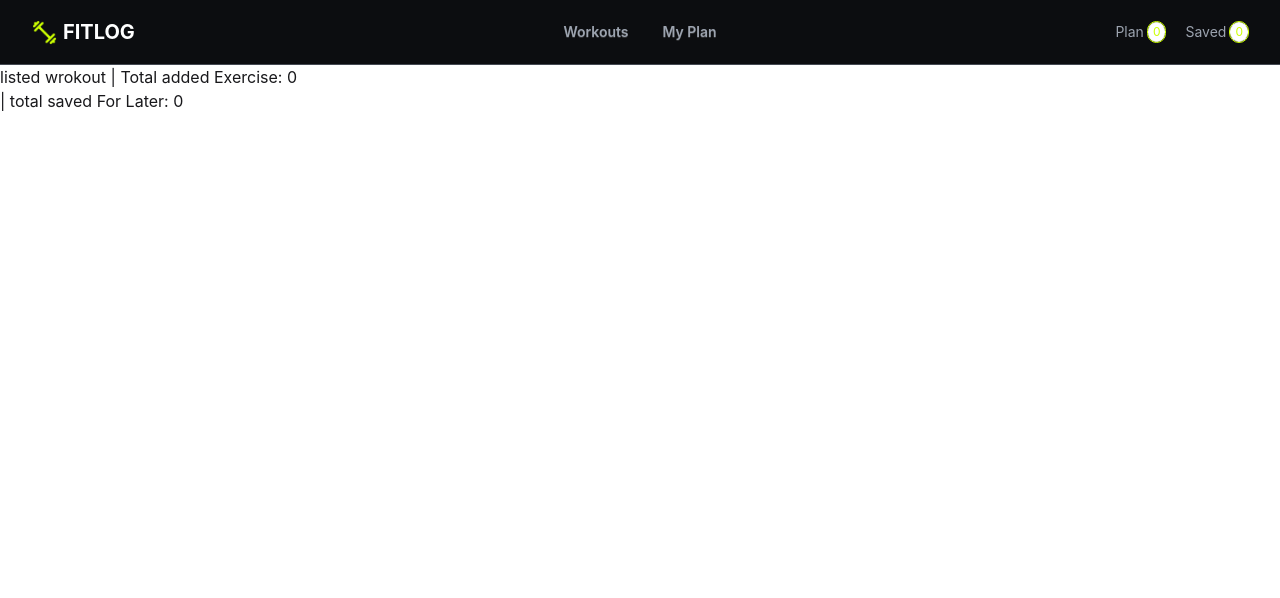
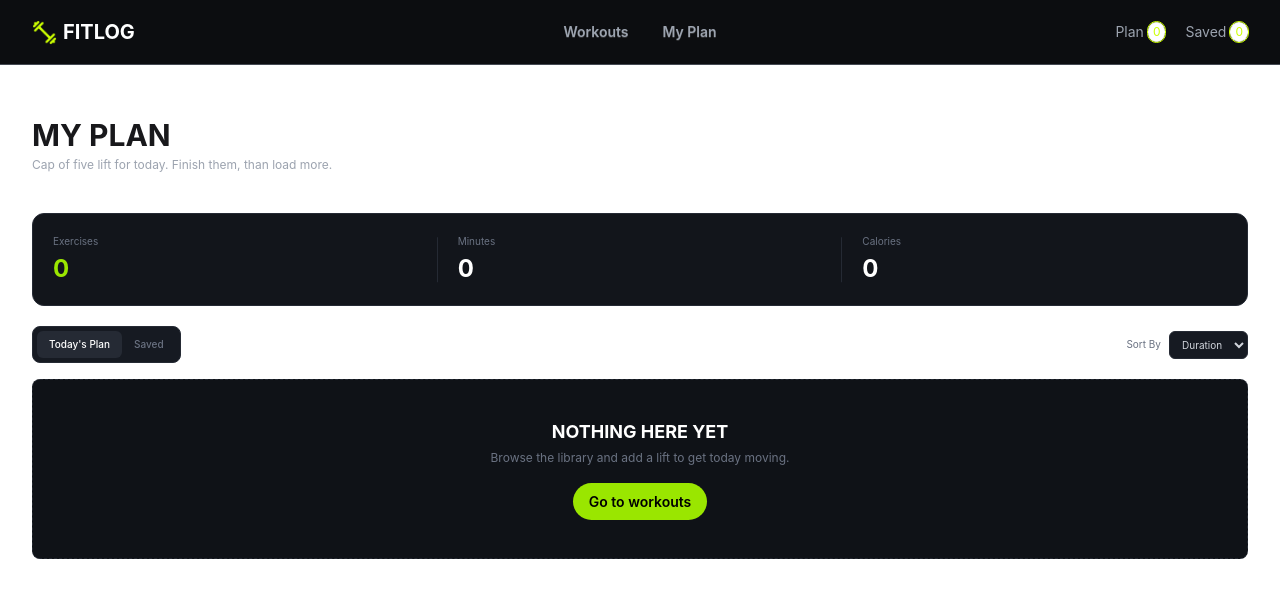
Before and after one commit to CoderYeasin2004/FitLog, a Next.js app: page /my-plan in a window 1280 px wide. Shown: the top 598 px of the page. Built offline with nearby package versions, Linux system fonts and the light colour scheme.

Commit message:
my plan added

```diff
--- a/src/app/Workouts/[id]/page.tsx
+++ b/src/app/Workouts/[id]/page.tsx
@@ -151,7 +151,7 @@ const ExerciseCardDetailsPage = async ({
 
             </div>
 
-            {/* ================= INSTRUCTIONS ================= */}
+            {/*  INSTRUCTIONS  */}
             <div className="mt-5">
               <h2 className="text-2xl font-bold uppercase tracking-wide text-white">
                 Instructions
@@ -173,7 +173,7 @@ const ExerciseCardDetailsPage = async ({
               </ol>
             </div>
 
-            {/* ================= BUTTONS ================= */}
+            {/* BUTTONS  */}
             <div className="mt-5 flex flex-wrap gap-2">
 
               <AddToPlanBtn exercise={exercise} />
--- a/src/app/my-plan/page.tsx
+++ b/src/app/my-plan/page.tsx
@@ -1,16 +1,197 @@
 "use client";
 
-import { ExerciseContext } from '@/context/ExerciseContext';
-import React, { useContext } from 'react';
+import { ExerciseContext } from "@/context/ExerciseContext";
+import { IExercise } from "@/types/exercise.type";
+import React, { useContext } from "react";
+import { useRouter, useSearchParams } from "next/navigation";
+import Link from "next/link";
 
 const ListedWorkouts = () => {
-    const {addToPlans, saveForLater } = useContext(ExerciseContext)
-    console.log(addToPlans, saveForLater, "addToPlans", "Wishlist")
-    return (
-        <div>
-            listed wrokout | Total added Exercise: {addToPlans.length} <br /> | total saved For Later: {saveForLater.length}
+  const { addToPlans, saveForLater } = useContext(ExerciseContext);
+
+  const searchParams = useSearchParams();
+  const router = useRouter();
+
+  // URL controls which tab is active
+  const activeTab =
+    searchParams.get("tab") === "saved" ? "saved" : "today";
+
+  const exercises = activeTab === "today" ? addToPlans : saveForLater;
+
+  return (
+    <div className="container mx-auto px-4 sm:px-6 lg:px-8">
+      {/* MY PLAN */}
+      <h2 className="mt-10 text-2xl font-bold sm:mt-13 sm:text-3xl">
+        MY PLAN
+      </h2>
+
+      <p className="mt-1 text-xs text-[#9CA3AF]">
+        Cap of five lift for today. Finish them, than load more.
+      </p>
+
+      {/* STATS */}
+      <div className="mt-6 grid grid-cols-3 rounded-xl border border-[#252a34] bg-[#12151b] sm:mt-10">
+        {/* Exercises */}
+        <div className="relative p-3 sm:p-5">
+          <p className="text-[9px] text-gray-500 sm:text-[10px]">
+            Exercises
+          </p>
+
+          <p className="mt-1 text-xl font-bold text-lime-400 sm:text-2xl">
+            {addToPlans.length}
+          </p>
+
+          <div className="absolute right-0 top-1/2 h-1/2 -translate-y-1/2 border-r border-[#252a34]" />
         </div>
-    );
+
+        {/* Minutes */}
+        <div className="relative p-3 sm:p-5">
+          <p className="text-[9px] text-gray-500 sm:text-[10px]">
+            Minutes
+          </p>
+
+          <p className="mt-1 text-xl font-bold text-white sm:text-2xl">
+            {addToPlans.reduce(
+              (total: number, exercise: IExercise) =>
+                total + exercise.duration,
+              0,
+            )}
+          </p>
+
+          <div className="absolute right-0 top-1/2 h-1/2 -translate-y-1/2 border-r border-[#252a34]" />
+        </div>
+
+        {/* Calories */}
+        <div className="p-3 sm:p-5">
+          <p className="text-[9px] text-gray-500 sm:text-[10px]">
+            Calories
+          </p>
+
+          <p className="mt-1 text-xl font-bold text-white sm:text-2xl">
+            {addToPlans.reduce(
+              (total: number, exercise: IExercise) =>
+                total + exercise.caloriesBurned,
+              0,
+            )}
+          </p>
+        </div>
+      </div>
+
+      {/* TABS + SORT */}
+      <div className="mt-5 flex flex-wrap items-center justify-between gap-3">
+        {/* Tabs */}
+        <div className="flex items-center rounded-lg border border-[#252a34] bg-[#161a22] p-1">
+          {/* Today's Plan */}
+          <button
+            onClick={() => router.push("/my-plan")}
+            className={`rounded-md px-3 py-1.5 text-[10px] font-medium ${
+              activeTab === "today"
+                ? "bg-[#252a34] text-white"
+                : "text-gray-500"
+            }`}
+          >
+            Today's Plan
+          </button>
+
+          {/* Saved */}
+          <button
+            onClick={() => router.push("/my-plan?tab=saved")}
+            className={`rounded-md px-3 py-1.5 text-[10px] font-medium ${
+              activeTab === "saved"
+                ? "bg-[#252a34] text-white"
+                : "text-gray-500"
+            }`}
+          >
+            Saved
+          </button>
+        </div>
+
+        {/* Sort */}
+        <div className="flex items-center gap-2">
+          <span className="text-[10px] text-gray-500">
+            Sort By
+          </span>
+
+          <select className="rounded-md border border-[#252a34] bg-[#161a22] px-2 py-1.5 text-[10px] text-gray-300 outline-none">
+            <option>Duration</option>
+            <option>Calories</option>
+            <option>Rating</option>
+          </select>
+        </div>
+      </div>
+
+      {/* WORKOUT LIST */}
+      <div className="mt-4 space-y-3">
+        {exercises.length === 0 ? (
+          <div className="flex min-h-[180px] flex-col items-center justify-center rounded-lg border border-dashed border-[#252a34] bg-[#0f1217] px-4 text-center">
+            <h3 className="text-[18px] font-bold text-white">
+              NOTHING HERE YET
+            </h3>
+
+            <p className="mt-1 text-[12px] text-gray-500">
+              Browse the library and add a lift to get today moving.
+            </p>
+
+            <Link
+              href="/Workouts"
+              className="mt-4 rounded-full bg-lime-400 px-4 py-2 text-[14px] font-semibold text-black hover:bg-lime-300"
+            >
+              Go to workouts
+            </Link>
+          </div>
+        ) : (
+          exercises.map((exercise: IExercise) => (
+            <div
+              key={exercise.id}
+              className="flex flex-col gap-3 rounded-lg border border-slate-800 bg-[#12151b] p-3 sm:flex-row sm:items-center"
+            >
+              {/* Image */}
+              <img
+                src={exercise.image}
+                alt={exercise.name}
+                className="h-32 w-full rounded-md object-cover sm:h-16 sm:w-24"
+              />
+
+              {/* Information */}
+              <div className="min-w-0 flex-1">
+                <h3 className="truncate text-sm font-semibold text-white">
+                  {exercise.name}
+                </h3>
+
+                <p className="text-xs text-slate-400">
+                  {exercise.muscleGroups.join(", ")}
+                </p>
+
+                <div className="mt-1 flex flex-wrap gap-3 text-[10px] text-slate-400">
+                  <span>◷ {exercise.duration} min</span>
+                  <span>🔥 {exercise.caloriesBurned} kcal</span>
+                  <span>★ {exercise.rating}</span>
+                </div>
+              </div>
+
+              {/* Buttons */}
+              <div className="flex w-full gap-2 sm:w-auto">
+                  <Link
+    href={`/Workouts/${exercise.id}`}
+    className="btn flex-1 rounded-full border border-slate-700 px-3 py-1 text-[10px] text-white sm:flex-none"
+  >
+    View Details
+  </Link>
+
+                <button className="btn flex-1 rounded-full bg-lime-400 px-3 py-1 text-[10px] font-medium text-black sm:flex-none">
+                  ✓ Mark as Done
+                </button>
+
+                <button className=" btn btn-ghost px-2 text-slate-500 hover:text-white">
+                  ×
+                </button>
+              </div>
+            </div>
+          ))
+        )}
+      </div>
+    </div>
+  );
 };
 
 export default ListedWorkouts;
--- a/src/components/shared/Navbar.tsx
+++ b/src/components/shared/Navbar.tsx
@@ -1,16 +1,20 @@
+"use client";
+
 import Image from "next/image";
-import React from "react";
+import React, { useContext } from "react";
 import logo from "@/assets/logo.png";
 import Link from "next/link";
+import { ExerciseContext } from "@/context/ExerciseContext";
+import { IExercise } from "@/types/exercise.type";
 
 const Navbar = () => {
+  const { addToPlans, saveForLater } = useContext(ExerciseContext);
+
   return (
     <nav className="w-full border-b border-[#444952] bg-[#0c0d10]">
       <div className="navbar container mx-auto w-full max-w-[1400px] px-2 sm:px-5 lg:px-8">
-
         {/* ================= LEFT ================= */}
         <div className="navbar-start">
-
           {/* Hamburger - Mobile */}
           <div className="dropdown md:hidden">
             <button
@@ -25,24 +29,17 @@ const Navbar = () => {
               className="menu menu-sm dropdown-content z-10 mt-3 w-40 rounded-box bg-[#15171D] p-2 text-[#9CA3AF] shadow"
             >
               <li>
-                <Link href="/Workouts">
-                  Workouts
-                </Link>
+                <Link href="/Workouts">Workouts</Link>
               </li>
 
               <li>
-                <Link href="/my-plan">
-                  My Plan
-                </Link>
+                <Link href="/my-plan">My Plan</Link>
               </li>
             </ul>
           </div>
 
           {/* Logo */}
-          <Link
-            href="/"
-            className="flex items-center gap-1.5"
-          >
+          <Link href="/" className="flex items-center gap-1.5">
             <Image
               src={logo}
               alt="FitLog Logo"
@@ -54,15 +51,12 @@ const Navbar = () => {
               FITLOG
             </h2>
           </Link>
-
         </div>
-
 
         {/* ================= CENTER ================= */}
         {/* Desktop only */}
         <div className="navbar-center hidden md:flex">
           <div className="flex items-center gap-2">
-
             <Link
               href="/Workouts"
               className="btn btn-ghost btn-sm rounded-2xl px-3 text-sm text-[#9CA3AF] transition hover:text-[#C2F800]"
@@ -76,15 +70,12 @@ const Navbar = () => {
             >
               My Plan
             </Link>
-
           </div>
         </div>
-
 
         {/* ================= RIGHT ================= */}
         <div className="navbar-end">
           <div className="flex items-center gap-1.5 sm:gap-5">
-
             {/* Plan */}
             <Link
               href="/my-plan"
@@ -93,26 +84,23 @@ const Navbar = () => {
               <span>Plan</span>
 
               <span className="badge badge-xs rounded-full px-1 text-[8px] text-[#ccff00] outline-1 sm:badge-sm sm:text-xs">
-                0
+                {addToPlans.length}
               </span>
             </Link>
 
-
             {/* Saved */}
             <Link
-              href="/saved"
+              href="/my-plan?tab=saved"
               className="flex items-center gap-0.5 text-[9px] text-[#9CA3AF] sm:gap-1 sm:text-sm"
             >
               <span>Saved</span>
 
               <span className="badge badge-xs rounded-full px-1 text-[8px] text-[#ccff00] outline-1 sm:badge-sm sm:text-xs">
-                0
+                {saveForLater.length}
               </span>
             </Link>
-
           </div>
         </div>
-
       </div>
     </nav>
   );
```
